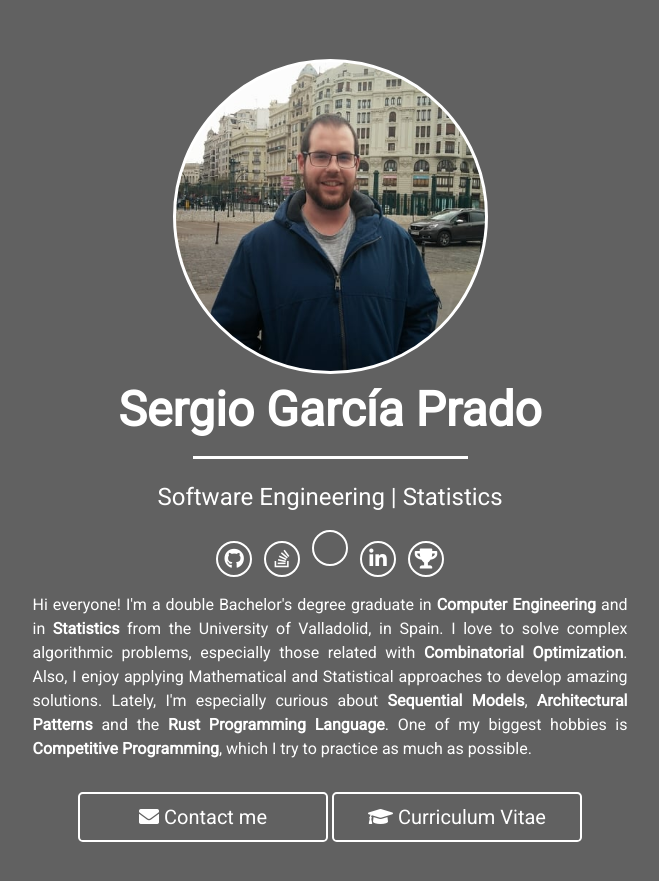
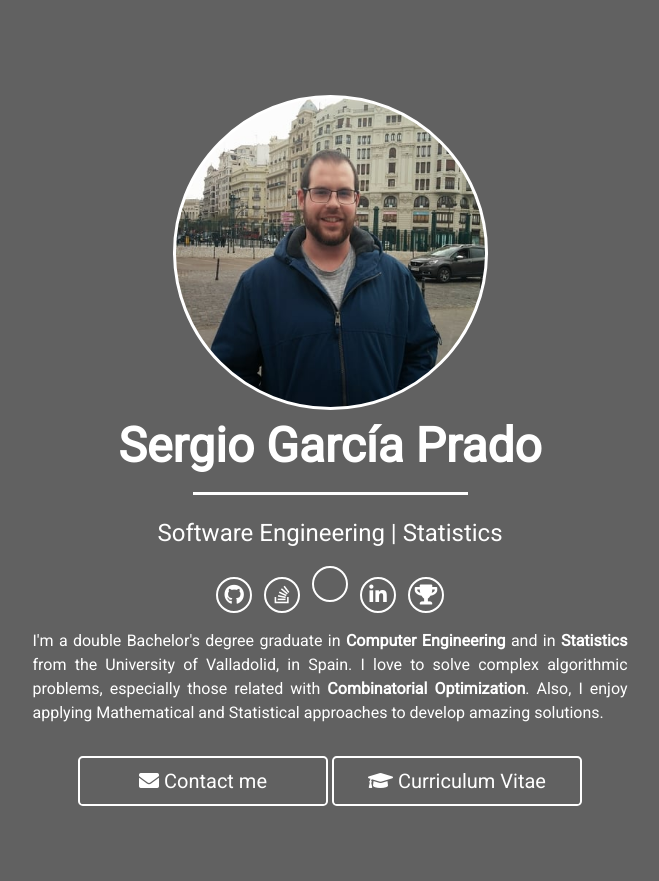
Before and after one commit to garciparedes/garciparedes.github.io, a Jekyll site: the page built from index.html, in a window 1280 px wide. Shown: the top 881 px of the page, without its empty margins (310-969 px from the left). Built offline with Jekyll 4.4.1, drawn with Linux system fonts in a browser that asks for light colours; a style sheet for code colours, icons or effects is not loaded.

Commit message:
* Update description.

```diff
--- a/_config.yml
+++ b/_config.yml
@@ -23,7 +23,7 @@
 curriculum_vitae_link: https://garciparedes.me/curriculum-vitae
 # cover_letter_link: https://garciparedes.me/cover-letter
 
-description: "Hi everyone! I'm a double Bachelor's degree graduate in <strong>Computer Engineering</strong> and in <strong>Statistics</strong> from the University of Valladolid, in Spain. I love to solve complex algorithmic problems, especially those related with <strong>Combinatorial Optimization</strong>. Also, I enjoy applying Mathematical and Statistical approaches to develop amazing solutions. Lately, I'm especially curious about <strong>Sequential Models</strong>, <strong>Architectural Patterns</strong> and the <strong>Rust Programming Language</strong>. One of my biggest hobbies is <strong>Competitive Programming</strong>, which I try to practice as much as possible."
+description: "I'm a double Bachelor's degree graduate in <strong>Computer Engineering</strong> and in <strong>Statistics</strong> from the University of Valladolid, in Spain. I love to solve complex algorithmic problems, especially those related with <strong>Combinatorial Optimization</strong>. Also, I enjoy applying Mathematical and Statistical approaches to develop amazing solutions."
 
 # Social networks usernames (many more available: google-plus, flickr, dribbble, pinterest, instagram, tumblr, linkedin, etc.)
 social:
```
